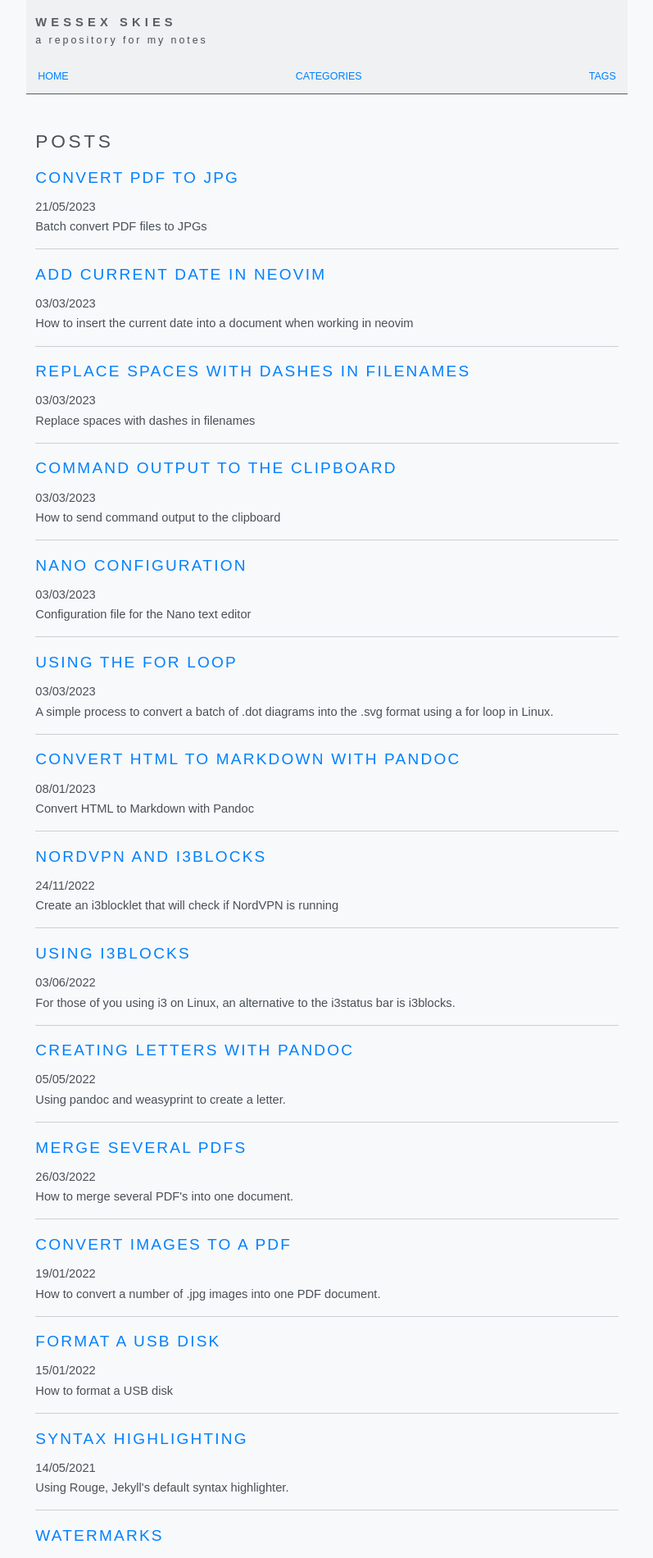
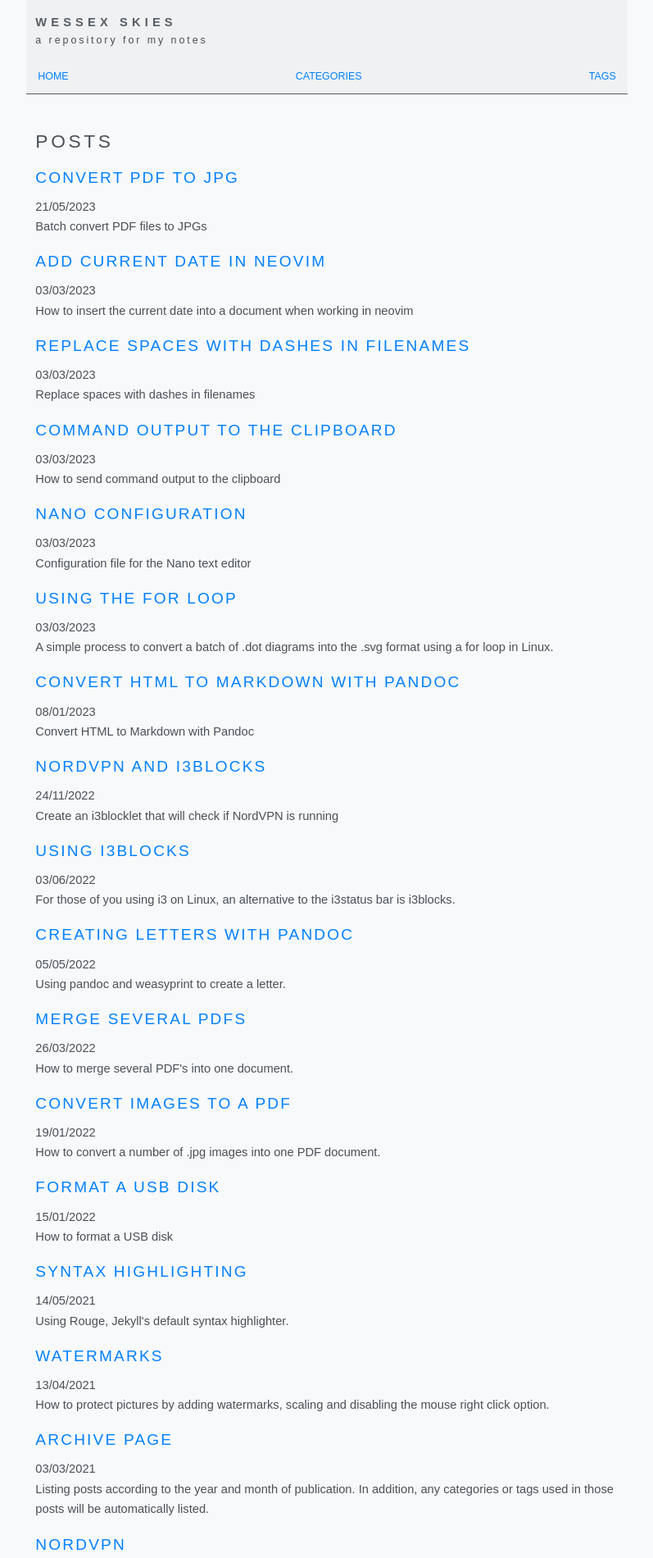
Before and after one commit to Wessex-Skies/wessex-skies.github.io, a Jekyll site: the page built from index.html, in a window 1280 px wide. Shown: the top 1900 px of the page at 82% size, without its empty margins (241-1038 px from the left). Built offline with Jekyll 4.4.1, drawn with Linux system fonts in a browser that asks for light colours; some web fonts are replaced.

Commit message:
automated: 2024-08-27-0842

```diff
--- a/_pages/categories.html
+++ b/_pages/categories.html
@@ -24,7 +24,6 @@ id: page
                 <span class="post-excerpt">{% if post.excerpt != null %} {{ post.excerpt }} {% endif %}</span>
             </p>
 
-            <hr />
         </div>
 
     {% endfor %}
--- a/_pages/tags.html
+++ b/_pages/tags.html
@@ -22,7 +22,6 @@ id: page
                 <span class="post-excerpt">{% if post.excerpt != null %} {{ post.excerpt }} {% endif %}</span>
             </p>
 
-            <hr />
         </div>
 
     {% endfor %}
--- a/index.html
+++ b/index.html
@@ -17,7 +17,6 @@ id: index
             <span class="post-excerpt">{% if post.excerpt != null %} {{ post.excerpt }} {% endif %}</span>
         </p>
 
-        <hr />
     </div>
 
 {% endfor %}
```
